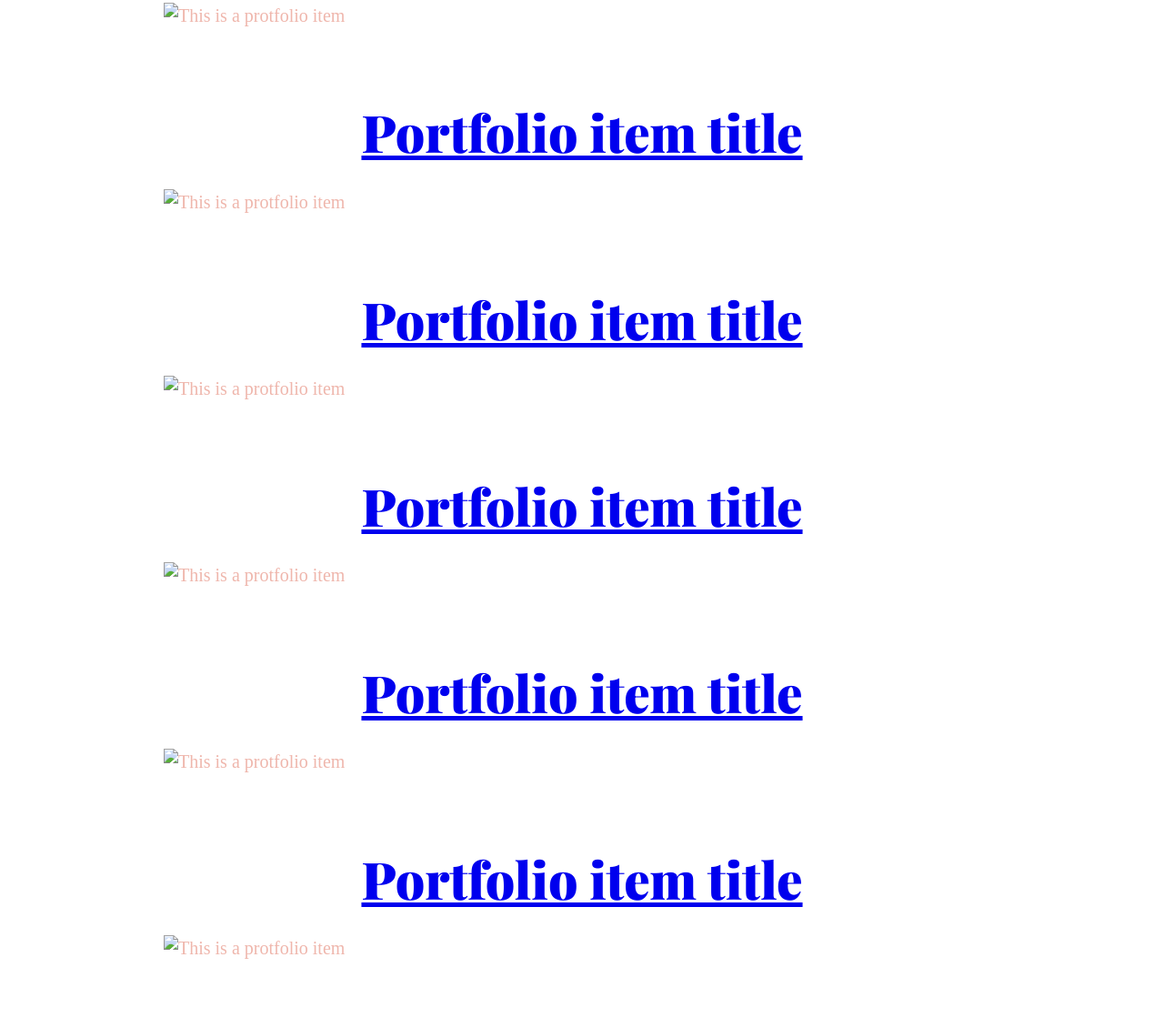
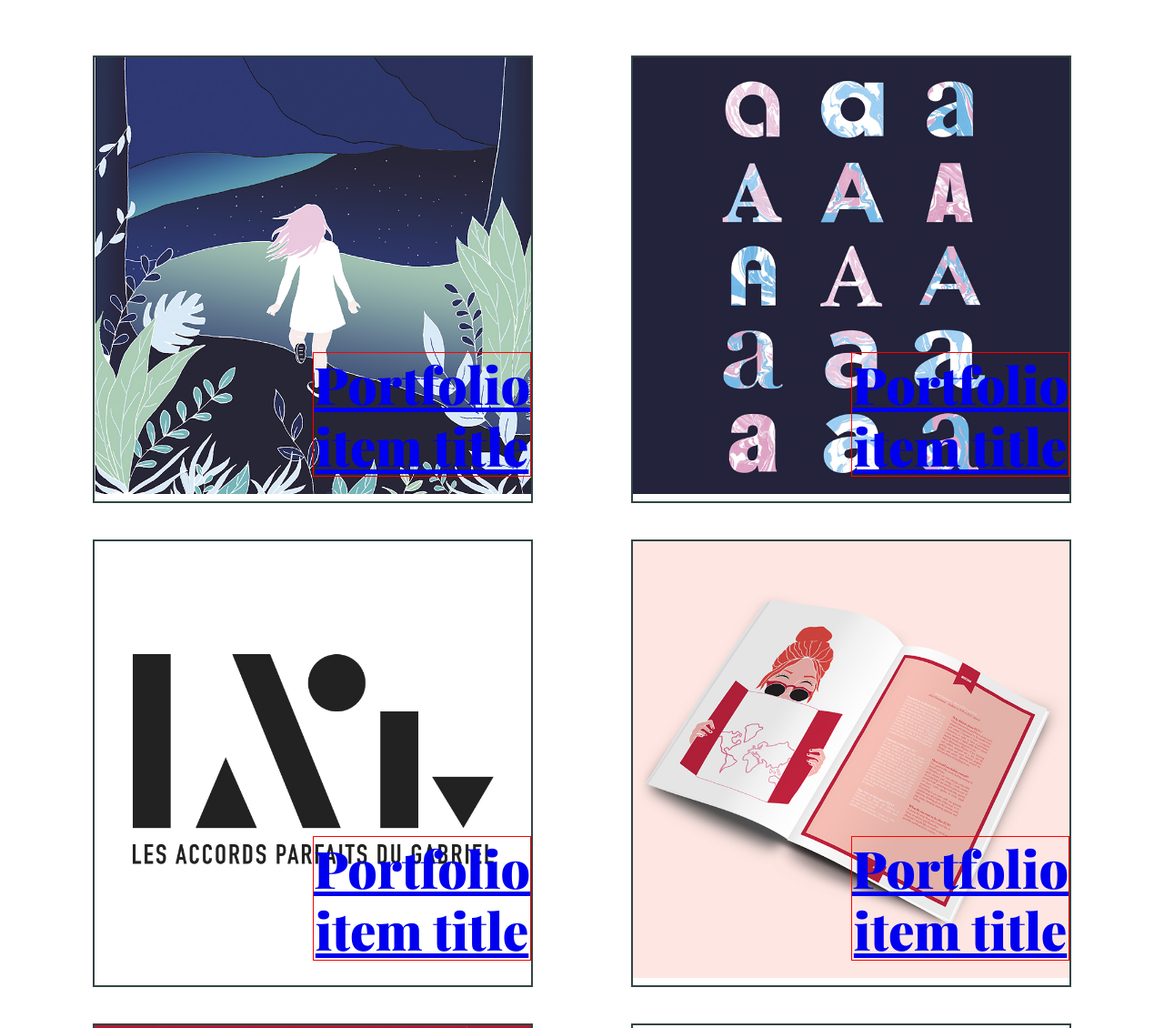
Before and after one commit to alicedussutour/d4_portfolio_DUSSUTOUR, a plain HTML site: page index.html in a window 1280 px wide. Shown: the part 1670-2800 px from the top of the page at 91% size. Drawn offline with nearby package versions, Linux system fonts and the light colour scheme; a web font is replaced by a local one.

Commit message:
commit05

```diff
--- a/index.html
+++ b/index.html
@@ -28,7 +28,7 @@
 
   <div class="comp-section-content">
     <div class="comp-content">
-      <img src="./images/lesliedavid.jpg" alt="">
+      <img src="./images/lesliedavid.png" alt="">
       <h2>Édition</h2>
       <p>In 1965, Coltrane was inducted into the Down Beat Jazz Hall of Fame.</p>
       <a href="http://192.168.7.209:3000/#">Read More</a>
@@ -52,47 +52,32 @@
   <h1>Mon Portfolio</h1>
   <div class="portfolio-content">
       <div class="portfolio-content-item">
-        <img src="./John-coltrane_files/portfolio-640x320.png" alt="This is a protfolio item">
+        <img src="./images/01.jpg" alt="This is a protfolio item">
         <h2><a href="http://192.168.7.209:3000/#">Portfolio item title</a></h2>
       </div>
       <div class="portfolio-content-item">
-        <img src="./John-coltrane_files/portfolio-640x320.png" alt="This is a protfolio item">
+        <img src="./images/02.jpg" alt="This is a protfolio item">
         <h2><a href="http://192.168.7.209:3000/#">Portfolio item title</a></h2>
       </div>
       <div class="portfolio-content-item">
-        <img src="./John-coltrane_files/portfolio-640x320.png" alt="This is a protfolio item">
+        <img src="./images/03.jpg" alt="This is a protfolio item">
         <h2><a href="http://192.168.7.209:3000/#">Portfolio item title</a></h2>
       </div>
       <div class="portfolio-content-item">
-        <img src="./John-coltrane_files/portfolio-640x320.png" alt="This is a protfolio item">
+        <img src="./images/04.jpg" alt="This is a protfolio item">
         <h2><a href="http://192.168.7.209:3000/#">Portfolio item title</a></h2>
       </div>
       <div class="portfolio-content-item">
-        <img src="./John-coltrane_files/portfolio-640x320.png" alt="This is a protfolio item">
+        <img src="./images/07.jpg" alt="This is a protfolio item">
         <h2><a href="http://192.168.7.209:3000/#">Portfolio item title</a></h2>
       </div>
       <div class="portfolio-content-item">
-        <img src="./John-coltrane_files/portfolio-640x320.png" alt="This is a protfolio item">
+        <img src="./images/08.jpg" alt="This is a protfolio item">
         <h2><a href="http://192.168.7.209:3000/#">Portfolio item title</a></h2>
       </div>
   </div>
 
 </section>
-
-
-<div class="mywork">
-<ul>
-  <li><img src="images/01.jpg" alt=""></li>
-  <li><img src="images/02.jpg" alt=""></li>
-  <li><img src="images/03.jpg" alt=""></li>
-  <li><img src="images/04.jpg" alt=""></li>
-  <li><img src="images/05.jpg" alt=""></li>
-  <li><img src="images/06.jpg" alt=""></li>
-  <li><img src="images/07.jpg" alt=""></li>
-  <li><img src="images/08.jpg" alt=""></li>
-</ul>
-</div>
-
 
 
 <footer>
--- a/styles/main.css
+++ b/styles/main.css
@@ -24,8 +24,8 @@ header {
 }
 
 section {
-  max-width: 46em;
-  margin: 0 auto;
+
+  padding: 2em;
 }
 
 
@@ -58,6 +58,36 @@ section {
   display: block;
   padding : 1em;
   float: right;
+}
+
+
+#portfolio {
+
+}
+
+.portfolio-content {
+  display: flex;
+  flex-wrap: wrap;
+  justify-content: space-around;
+
+}
+
+.portfolio-content-item {
+  border: 2px solid #334444;
+  max-width: 480px;
+  margin : 20px;
+  position : relative;
+}
+
+.portfolio-content-item h2 {
+  position: absolute;
+  top : 50%;
+  left : 50%;
+  border: 1px solid red;
+}
+
+.portfolio-content-item img {
+  width : 100%;
 }
 
 
```
Also changed, not shown: images/lesliedavid.png (added).
